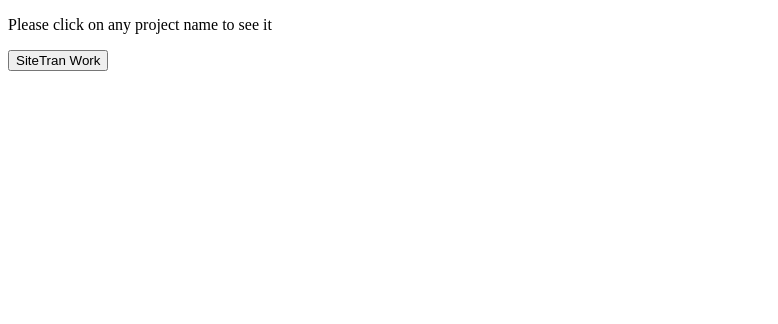
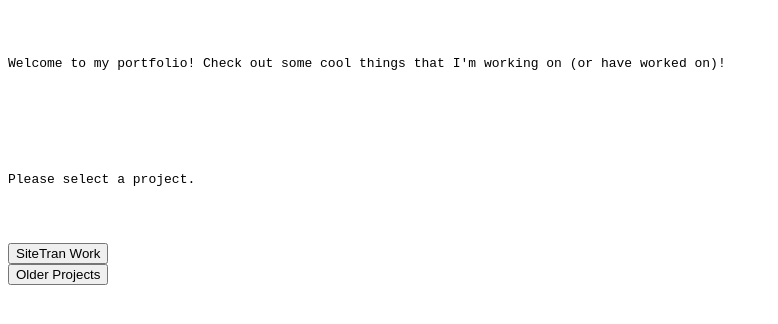
Before and after one commit to cadagong/UI-Related-Projects, a plain HTML site: page index.html in a window 1280 px wide. Shown: the whole page, without its empty margins (0-778 px from the left). Drawn offline with Linux system fonts and the light colour scheme.

Commit message:
Initial commit

```diff
--- a/index.html
+++ b/index.html
@@ -7,12 +7,25 @@
 
   </head>
   <body>
-    <p>Please click on any project name to see it</p>
+    <pre>
+      <p>
+Welcome to my portfolio! Check out some cool things that I'm working on (or have worked on)!
+        </p>
+    <p>
+
+Please select a project.
+</p>
+  </pre>
 
     <form method="get" action="/SiteTranWork/index.html">
       <button type="submit">SiteTran Work</button>
   </form>
 
+  <form method="get" action="/SiteTranWork/OlderProjects/index.html">
+    <button type="submit">Older Projects</button>
+  </form>
+
+
 
 
   </body>
```
